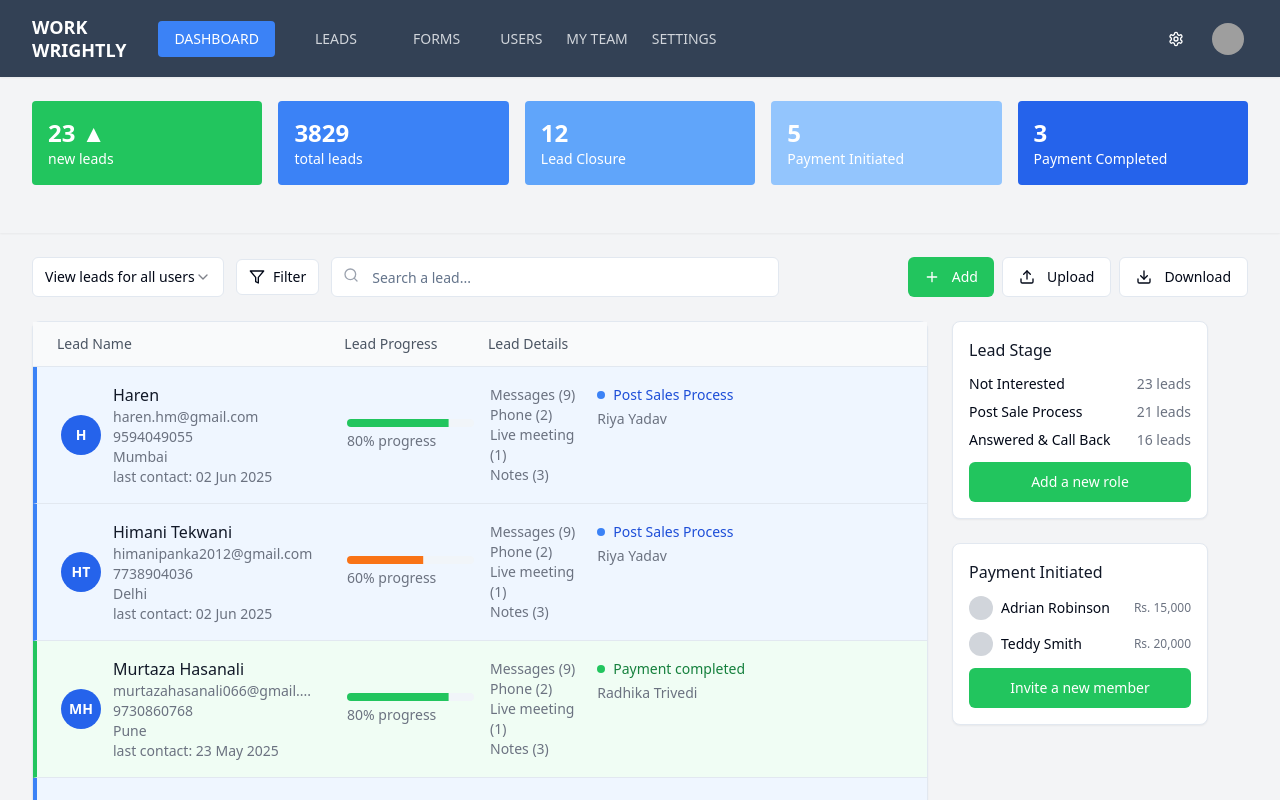
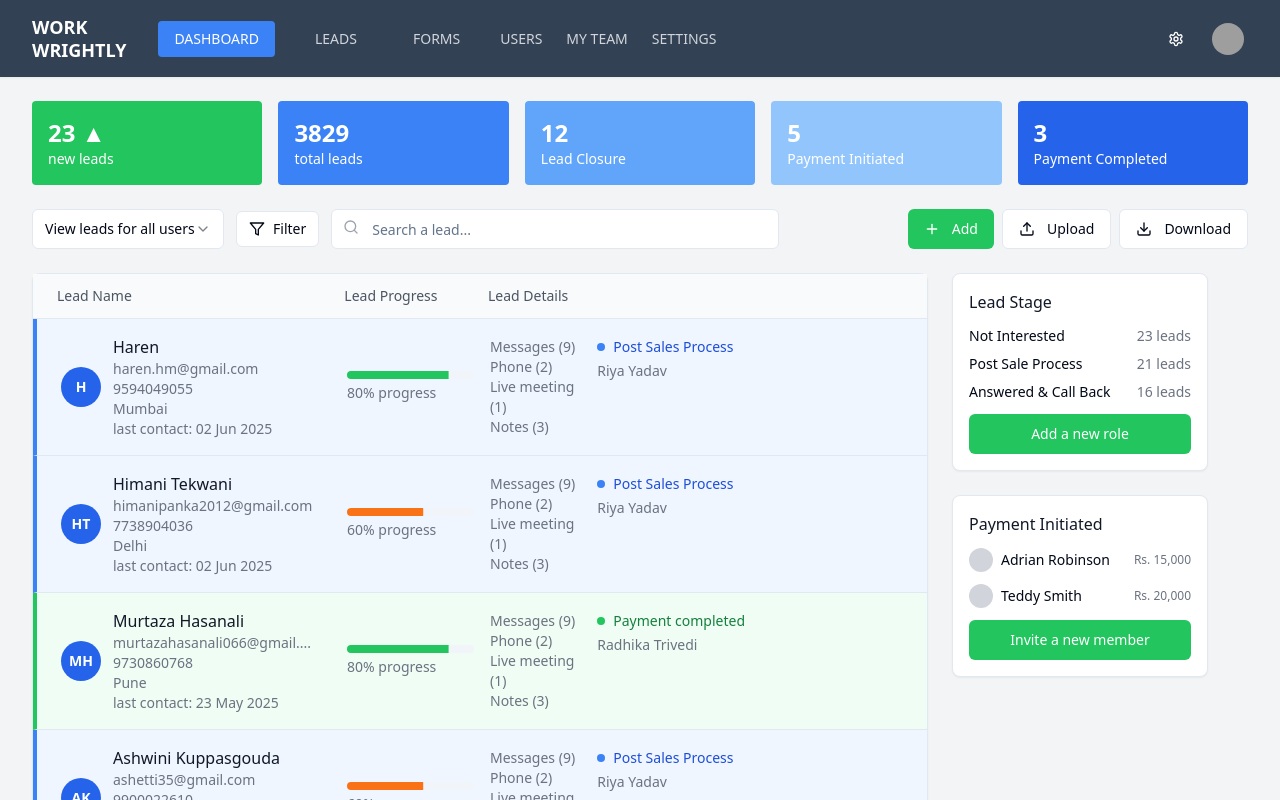
Before and after one commit to krishnan-naranapatty/Work-Wrightly-New-UX, a React (Vite) app: page / in a window 1280 px wide. Shown: the top 800 px of the page. Built offline with nearby package versions, Linux system fonts and the light colour scheme; grey boxes are pictures that could not be loaded.

Commit message:
Remove sticky behavior from stats bar
Removed the sticky behavior from the stats bar on the Index page.

```diff
--- a/src/pages/Index.tsx
+++ b/src/pages/Index.tsx
@@ -1,4 +1,3 @@
-
 import { useState } from "react";
 import Header from "@/components/Header";
 import StatsSection from "@/components/StatsSection";
@@ -236,15 +235,9 @@ const Index = () => {
         <Header />
       </div>
 
-      {/* Sticky Stats Section */}
-      <div className="sticky top-16 z-40 bg-gray-100 shadow-sm">
-        <div className="max-w-7xl mx-auto px-4 sm:px-6 lg:px-8 py-6">
-          <StatsSection />
-        </div>
-      </div>
-
       {/* Scrollable Content */}
       <div className="max-w-7xl mx-auto px-4 sm:px-6 lg:px-8 py-6">
+        <StatsSection />
         <SidebarCards />
 
         {/* Combined filter section and action buttons */}
```
